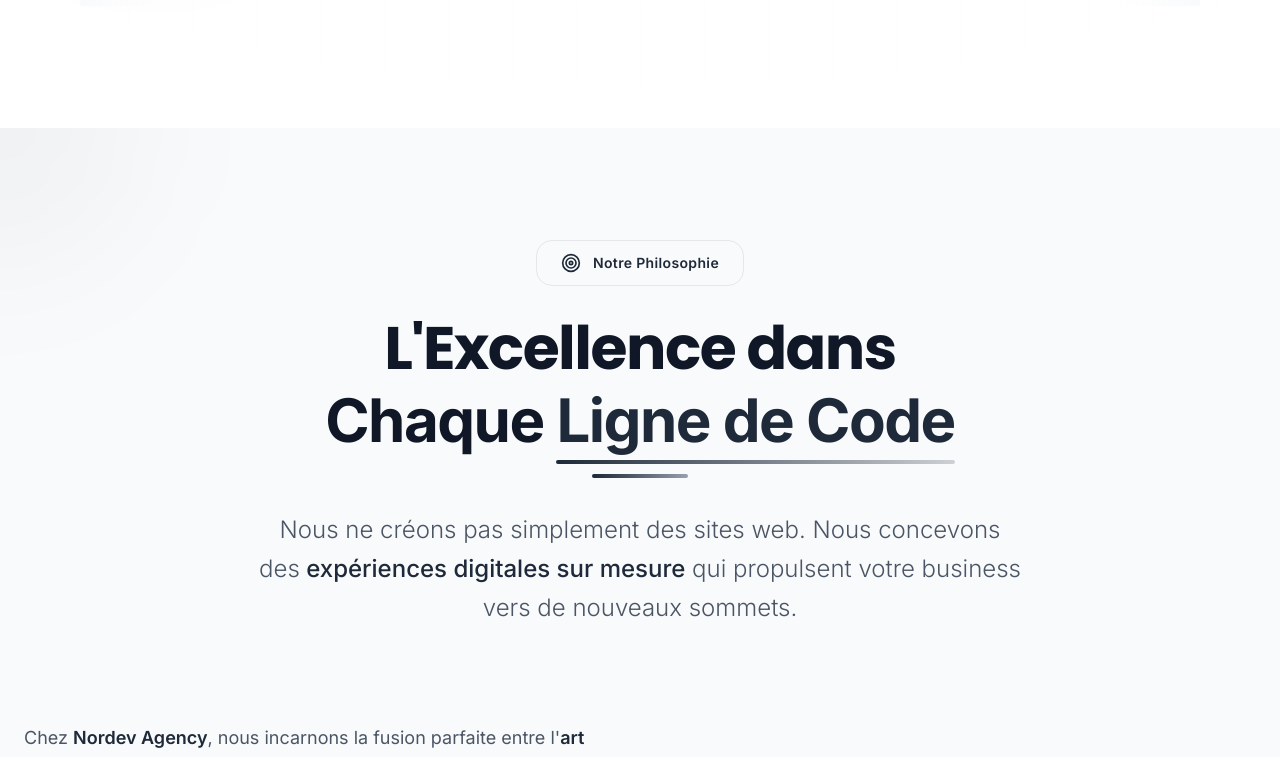
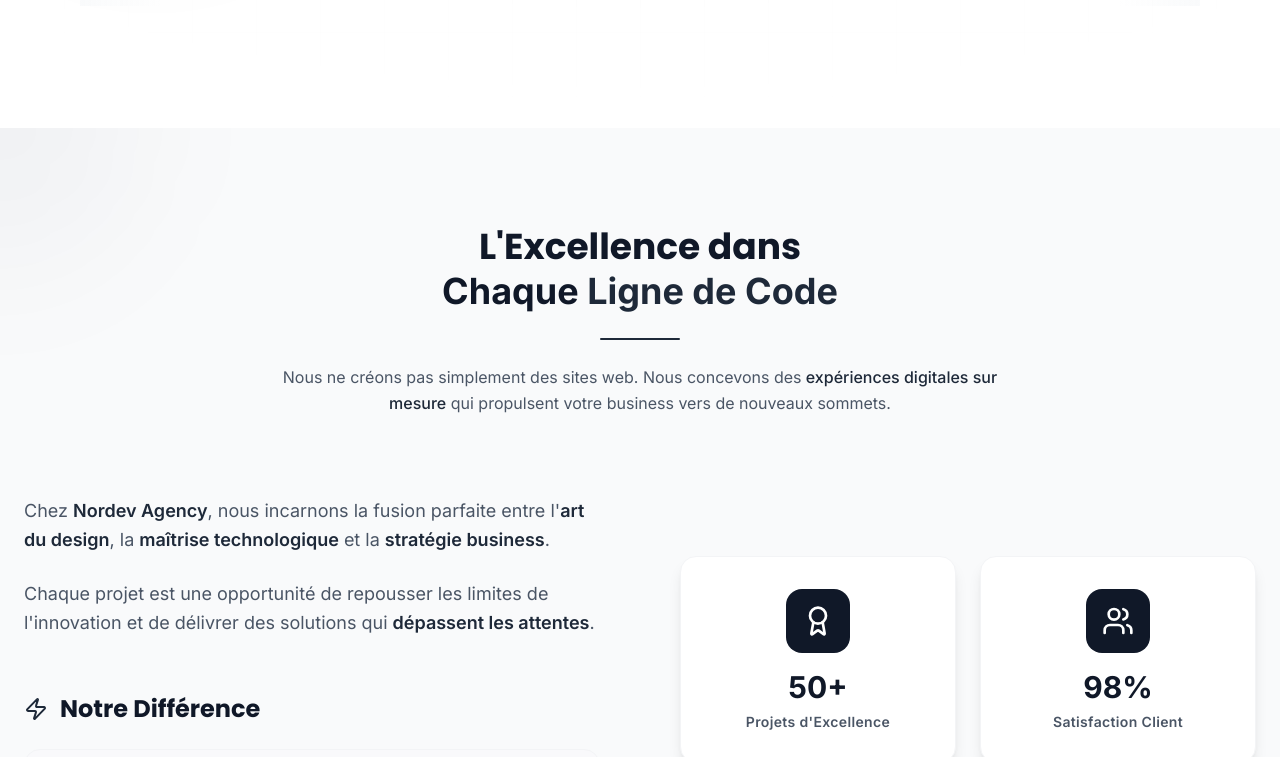
Before and after one commit to freddymk313/nordevagency, a Next.js app: page / in a window 1280 px wide. Shown: the part 800-1557 px from the top of the page. Built offline with nearby package versions, Linux system fonts and the light colour scheme.

Commit message:
about, header, test section

```diff
--- a/components/About.tsx
+++ b/components/About.tsx
@@ -2,39 +2,29 @@ import { Check, Award, Users, Target, Zap } from "lucide-react";
 
 const About = () => {
   return (
-    <section id="apropos" className="py-28 bg-gray-50 relative overflow-hidden">
+    <section id="apropos" className="py-24 bg-gray-50 relative overflow-hidden">
       {/* Éléments d'arrière-plan sophistiqués */}
       <div className="absolute top-0 left-0 w-72 h-72 bg-gray-900/3 rounded-full blur-3xl -translate-x-1/2 -translate-y-1/2" />
       <div className="absolute bottom-0 right-0 w-96 h-96 bg-gray-900/2 rounded-full blur-3xl translate-x-1/3 translate-y-1/3" />
 
       <div className="container mx-auto px-6 relative z-10">
         <div className="max-w-7xl mx-auto">
-          {/* En-tête avec badge premium */}
-          <div className="text-center mb-16 md:mb-24">
-            <div className="inline-flex items-center gap-3 bg-gray-50 border border-gray-200 rounded-2xl px-6 py-3 mb-8">
-              <Target className="w-5 h-5 text-gray-800" />
-              <span className="text-sm font-semibold text-gray-800 tracking-wide">
-                Notre Philosophie
-              </span>
-            </div>
-
-            <h2 className="text-4xl md:text-5xl lg:text-6xl font-bold text-gray-900 mb-6 tracking-tight">
+          <div className="text-center mb-12 md:mb-20">
+            <h2 className="text-2xl md:text-4xl font-bold text-gray-900 mb-4 md:mb-6 leading-tight">
               L&apos;Excellence dans
-              <span className="block mt-3">
-                Chaque{" "}
-                <span className="text-gray-800 relative">
-                  Ligne de Code
-                  <span className="absolute -bottom-2 left-0 w-full h-1 bg-gradient-to-r from-gray-800 to-gray-800/20 rounded-full" />
-                </span>
+              {/* <span className="text-gray-800">Chaque Ligne de Code</span> */}
+              <span className="block">
+                Chaque <span className="text-gray-800">Ligne de Code</span>
               </span>
             </h2>
-
-            <div className="w-24 h-1 bg-gradient-to-r from-gray-800 to-gray-400 mx-auto mb-8 rounded-full" />
-
-            <p className="text-xl md:text-2xl text-gray-600 max-w-3xl mx-auto leading-relaxed font-light">
+            <div className="w-20 h-0.5 bg-gray-800 mx-auto mb-6 rounded-full" />
+            <p className="text-base text-gray-600 max-w-3xl mx-auto leading-relaxed">
               Nous ne créons pas simplement des sites web. Nous concevons des
-              <span className="font-medium text-gray-800"> expériences digitales sur mesure</span> qui
-              propulsent votre business vers de nouveaux sommets.
+              <span className="text-gray-800 font-medium">
+                {" "}
+                expériences digitales sur mesure
+              </span>{" "}
+              qui propulsent votre business vers de nouveaux sommets.
             </p>
           </div>
 
@@ -43,15 +33,32 @@ const About = () => {
             <div className="space-y-8">
               <div className="space-y-6">
                 <p className="text-lg text-gray-600 leading-relaxed font-normal">
-                  Chez <span className="font-semibold text-gray-800">Nordev Agency</span>, nous incarnons
-                  la fusion parfaite entre l&apos;<span className="text-gray-800 font-semibold">art du design</span>,
-                  la <span className="text-gray-800 font-semibold">maîtrise technologique</span> et
-                  la <span className="text-gray-800 font-semibold">stratégie business</span>.
+                  Chez{" "}
+                  <span className="font-semibold text-gray-800">
+                    Nordev Agency
+                  </span>
+                  , nous incarnons la fusion parfaite entre l&apos;
+                  <span className="text-gray-800 font-semibold">
+                    art du design
+                  </span>
+                  , la{" "}
+                  <span className="text-gray-800 font-semibold">
+                    maîtrise technologique
+                  </span>{" "}
+                  et la{" "}
+                  <span className="text-gray-800 font-semibold">
+                    stratégie business
+                  </span>
+                  .
                 </p>
 
                 <p className="text-lg text-gray-600 leading-relaxed font-normal">
-                  Chaque projet est une opportunité de repousser les limites de l&apos;innovation
-                  et de délivrer des solutions qui <span className="font-semibold text-gray-800">dépassent les attentes</span>.
+                  Chaque projet est une opportunité de repousser les limites de
+                  l&apos;innovation et de délivrer des solutions qui{" "}
+                  <span className="font-semibold text-gray-800">
+                    dépassent les attentes
+                  </span>
+                  .
                 </p>
               </div>
 
@@ -66,18 +73,21 @@ const About = () => {
                   {
                     icon: Award,
                     title: "Expertise Technique Avancée",
-                    description: "Maîtrise des technologies modernes (Next.js, React Native, Node.js) pour des performances optimales"
+                    description:
+                      "Maîtrise des technologies modernes (Next.js, React Native, Node.js) pour des performances optimales",
                   },
                   {
                     icon: Users,
                     title: "Partenaire Stratégique",
-                    description: "Nous nous engageons dans votre succès au-delà du simple développement"
+                    description:
+                      "Nous nous engageons dans votre succès au-delà du simple développement",
                   },
                   {
                     icon: Target,
                     title: "Focus Résultats",
-                    description: "Chaque fonctionnalité est conçue pour atteindre vos objectifs business"
-                  }
+                    description:
+                      "Chaque fonctionnalité est conçue pour atteindre vos objectifs business",
+                  },
                 ].map((item, index) => (
                   <div
                     key={index}
@@ -108,7 +118,12 @@ const About = () => {
                     stroke="currentColor"
                     viewBox="0 0 24 24"
                   >
-                    <path strokeLinecap="round" strokeLinejoin="round" strokeWidth={2.5} d="M13 7l5 5m0 0l-5 5m5-5H6" />
+                    <path
+                      strokeLinecap="round"
+                      strokeLinejoin="round"
+                      strokeWidth={2.5}
+                      d="M13 7l5 5m0 0l-5 5m5-5H6"
+                    />
                   </svg>
                 </button>
               </div>
@@ -120,8 +135,12 @@ const About = () => {
                 {[
                   { number: "50+", label: "Projets d'Excellence", icon: Award },
                   { number: "98%", label: "Satisfaction Client", icon: Users },
-                  { number: "100%", label: "Livraison Dans les Délais", icon: Target },
-                  { number: "24/7", label: "Support Premium", icon: Zap }
+                  {
+                    number: "100%",
+                    label: "Livraison Dans les Délais",
+                    icon: Target,
+                  },
+                  { number: "24/7", label: "Support Premium", icon: Zap },
                 ].map((stat, index) => (
                   <div
                     key={index}
@@ -145,8 +164,9 @@ const About = () => {
               {/* Citation client */}
               <div className="mt-8 bg-gradient-to-br from-gray-900 to-gray-800 rounded-2xl p-8 text-white shadow-2xl">
                 <div className="text-2xl font-light italic mb-4 leading-relaxed">
-                  &ldquo;Nordev a transformé notre vision en une plateforme qui dépasse
-                  toutes nos attentes. Un partenariat exceptionnel.&rdquo;
+                  &ldquo;Nordev a transformé notre vision en une plateforme qui
+                  dépasse toutes nos attentes. Un partenariat
+                  exceptionnel.&rdquo;
                 </div>
                 <div className="flex items-center gap-4">
                   <div className="w-12 h-12 bg-white/20 rounded-full flex items-center justify-center">
--- a/components/Header.tsx
+++ b/components/Header.tsx
@@ -54,7 +54,7 @@ export default function Header() {
                   <Link
                     key={idx}
                     href={link.href}
-                    className="text-gray-700 text-[14.5px] hover:text-gray-900 transition-colors =font-medium"
+                    className="text-gray-700 text-base hover:text-gray-900 transition-colors =font-medium"
                   >
                     {link.name}
                   </Link>
--- a/components/Testimonials.tsx
+++ b/components/Testimonials.tsx
@@ -37,11 +37,7 @@ const Testimonials = () => {
       <div className="container mx-auto px-6 relative z-10">
         {/* En-tête */}
         <div className="text-center mb-12 md:mb-20">
-          {/* <div className="inline-flex items-center gap-2 bg-white border border-gray-200 rounded-full px-4 py-2 mb-6 shadow-sm">
-            <span className="text-sm font-medium text-gray-700">
-              Témoignages clients
-            </span>
-          </div> */}
+
           <h2 className="text-2xl md:text-4xl font-bold text-gray-900 mb-4 md:mb-6">
             Ils nous <span className="text-gray-800">font confiance</span>
           </h2>
```
